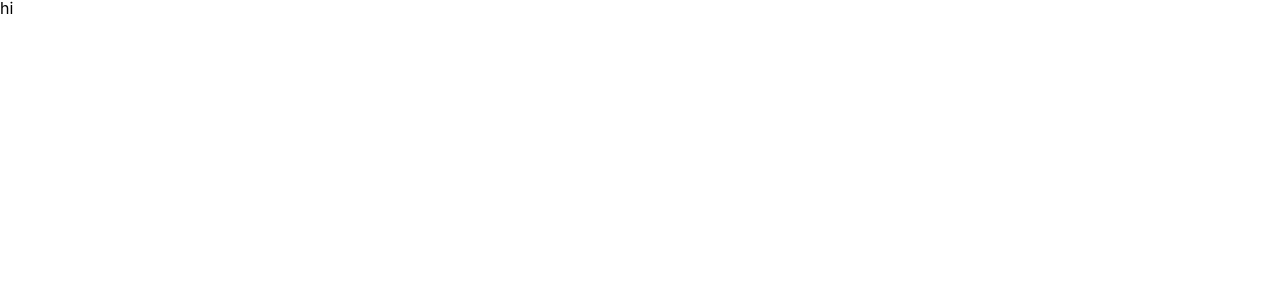
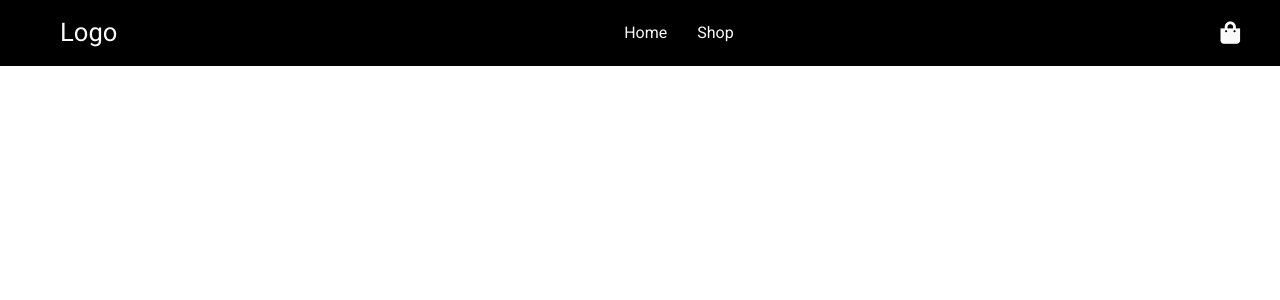
Before and after one commit to AdePrieelle/react-shopping-cart, a React (Create React App) app: page / in a window 1280 px wide. Shown: the top 300 px of the page. Built offline with nearby package versions, Linux system fonts and the light colour scheme.

Commit message:
Add react component Navbar

```diff
--- a/public/index.html
+++ b/public/index.html
@@ -24,6 +24,17 @@
       work correctly both with client-side routing and a non-root public URL.
       Learn how to configure a non-root public URL by running `npm run build`.
     -->
+    <link rel="preconnect" href="https://fonts.gstatic.com" />
+    <link
+      href="https://fonts.googleapis.com/css2?family=Roboto:wght@100;300;400;500;700&display=swap"
+      rel="stylesheet"
+    />
+    <link
+      rel="stylesheet"
+      href="https://cdnjs.cloudflare.com/ajax/libs/font-awesome/5.15.2/css/all.min.css"
+      integrity="sha512-HK5fgLBL+xu6dm/Ii3z4xhlSUyZgTT9tuc/hSrtw6uzJOvgRr2a9jyxxT1ely+B+xFAmJKVSTbpM/CuL7qxO8w=="
+      crossorigin="anonymous"
+    />
     <title>React App</title>
   </head>
   <body>
--- a/src/App.js
+++ b/src/App.js
@@ -1,9 +1,10 @@
 import './styles/App.scss';
+import Navbar from './components/Navbar';
 
 function App() {
   return (
     <div className="App">
-      hi
+      <Navbar />
     </div>
   );
 }
--- /dev/null
+++ b/src/components/Navbar.js
@@ -0,0 +1,35 @@
+import React from 'react';
+import '../styles/Navbar.scss';
+import { Link } from 'react-router-dom';
+
+const Navbar = () => {
+  return (
+    <nav>
+      <div className="logo">
+        <Link to="/">
+          Logo
+        </Link>
+      </div>
+      <ul className="nav-links">
+        <li className="nav-link">
+          <Link to="/">
+            Home
+          </Link>
+        </li>
+        <li className="nav-link">
+          <Link to="/shop">
+            Shop
+          </Link>
+        </li>
+      </ul>
+      <div className="shopping-cart-icon">
+        <Link to="/cart">
+          {/* <i className="fas fa-shopping-cart"></i> */}
+          <i className="fas fa-shopping-bag"></i>
+        </Link>
+      </div>
+    </nav>
+  )
+}
+
+export default Navbar;
--- a/src/styles/App.scss
+++ b/src/styles/App.scss
@@ -0,0 +1,3 @@
+.App {
+  font-family: "Roboto", sans-serif;
+}
--- /dev/null
+++ b/src/styles/Navbar.scss
@@ -0,0 +1,31 @@
+@import "./partials/variables";
+
+nav {
+  display: flex;
+  justify-content: space-between;
+  align-items: center;
+  padding: 0 40px;
+  // color: $secondary-text-color;
+  color: black;
+  // background-color: white;
+  background-color: $nav-bg-color;
+  text-decoration: none;
+  a {
+    // color: black;
+    color: $secondary-text-color;
+    text-decoration: none;
+  }
+  .logo {
+    padding: 20px;
+    font-size: 1.6rem;
+  }
+  .nav-links {
+    display: flex;
+    .nav-link:not(:last-child) {
+      margin-right: 30px;
+    }
+  }
+  .shopping-cart-icon {
+    font-size: 1.4rem;
+  }
+}
--- a/src/styles/partials/_variables.scss
+++ b/src/styles/partials/_variables.scss
@@ -0,0 +1,2 @@
+$nav-bg-color: black;
+$secondary-text-color: #fafafa;
```
